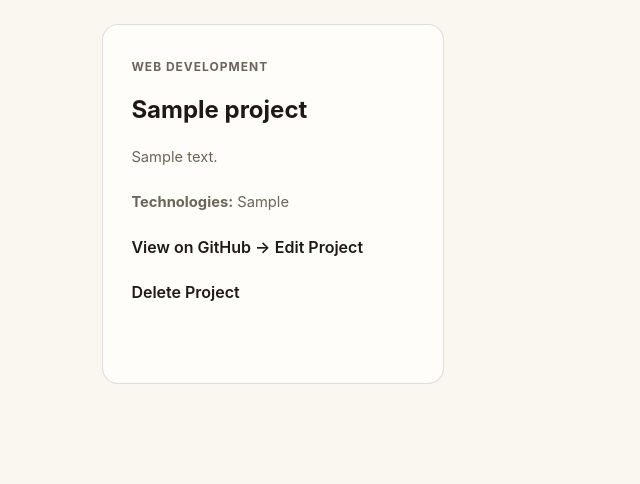
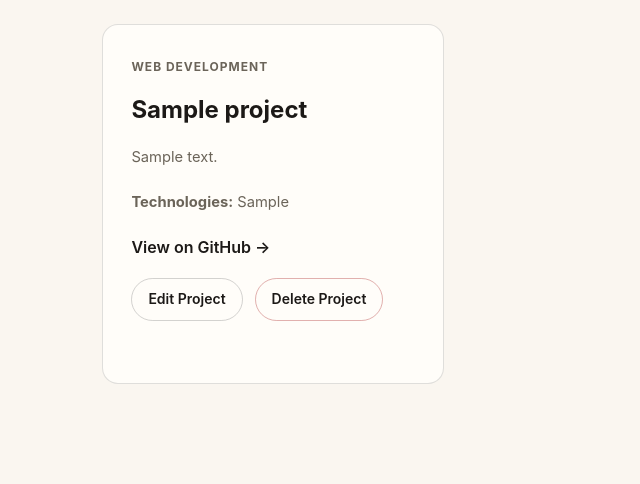
Before and after one commit to kaysansalman-cyber/myportofolio, a Django app: page /projects/ in a window 1280 px wide. Shown: the part 388-872 px from the top of the page, without its empty margins (0-640 px from the left). Run offline with Django 5.2, Linux system fonts and the light colour scheme; tables that the repository leaves empty hold one stand-in row (values such as "Sample post").

Commit message:
style: improve project actions

```diff
--- a/static/css/style.css
+++ b/static/css/style.css
@@ -1306,3 +1306,61 @@ img {
         grid-template-columns: 1fr;
     }
 }
+
+/* ==================== PROJECT ACTIONS ==================== */
+
+.project-actions {
+    display: flex;
+    align-items: center;
+    flex-wrap: wrap;
+    gap: 12px;
+    margin-top: 18px;
+}
+
+.project-action {
+    display: inline-flex;
+    align-items: center;
+    padding: 9px 16px;
+    border: 1px solid rgba(128, 128, 128, 0.35);
+    border-radius: 999px;
+    text-decoration: none;
+    font-size: 14px;
+    font-weight: 600;
+    transition: 0.2s ease;
+}
+
+.project-action:hover {
+    transform: translateY(-2px);
+    background: rgba(128, 128, 128, 0.08);
+}
+
+.project-action.delete {
+    border-color: rgba(180, 60, 60, 0.4);
+}
+
+.github-link {
+    display: inline-block;
+    margin-top: 20px;
+}
+
+/* ==================== EXPERIENCE ACTIONS ==================== */
+
+.experience-action {
+    display: inline-block;
+    padding: 9px 16px;
+    border: 1px solid rgba(128, 128, 128, 0.35);
+    border-radius: 999px;
+    text-decoration: none;
+    font-size: 14px;
+    font-weight: 600;
+    transition: 0.2s ease;
+}
+
+.experience-action:hover {
+    transform: translateY(-2px);
+    background: rgba(128, 128, 128, 0.08);
+}
+
+.experience-action.delete {
+    border-color: rgba(180, 60, 60, 0.4);
+}
--- a/templates/projects.html
+++ b/templates/projects.html
@@ -47,25 +47,29 @@ Projects - Kaysan
                         href="{{ project.github_url }}"
                         target="_blank"
                         rel="noopener noreferrer"
-                        class="project-link"
+                        class="project-link github-link"
                     >
                         View on GitHub →
                     </a>
                     {% endif %}
 
+                    <div class="project-actions">
+
                         <a
                             href="{% url 'main:edit_project' project.id %}"
-                        class="project-link"
+                            class="project-action"
                         >
                             Edit Project
                         </a>
 
                         <a
                             href="{% url 'main:delete_project' project.id %}"
-                        class="project-link"
+                            class="project-action delete"
                         >
                             Delete Project
                         </a>
+
+                    </div>
 
                 </div>
 
```
Lines whose indentation alone changed are shown as unchanged.
